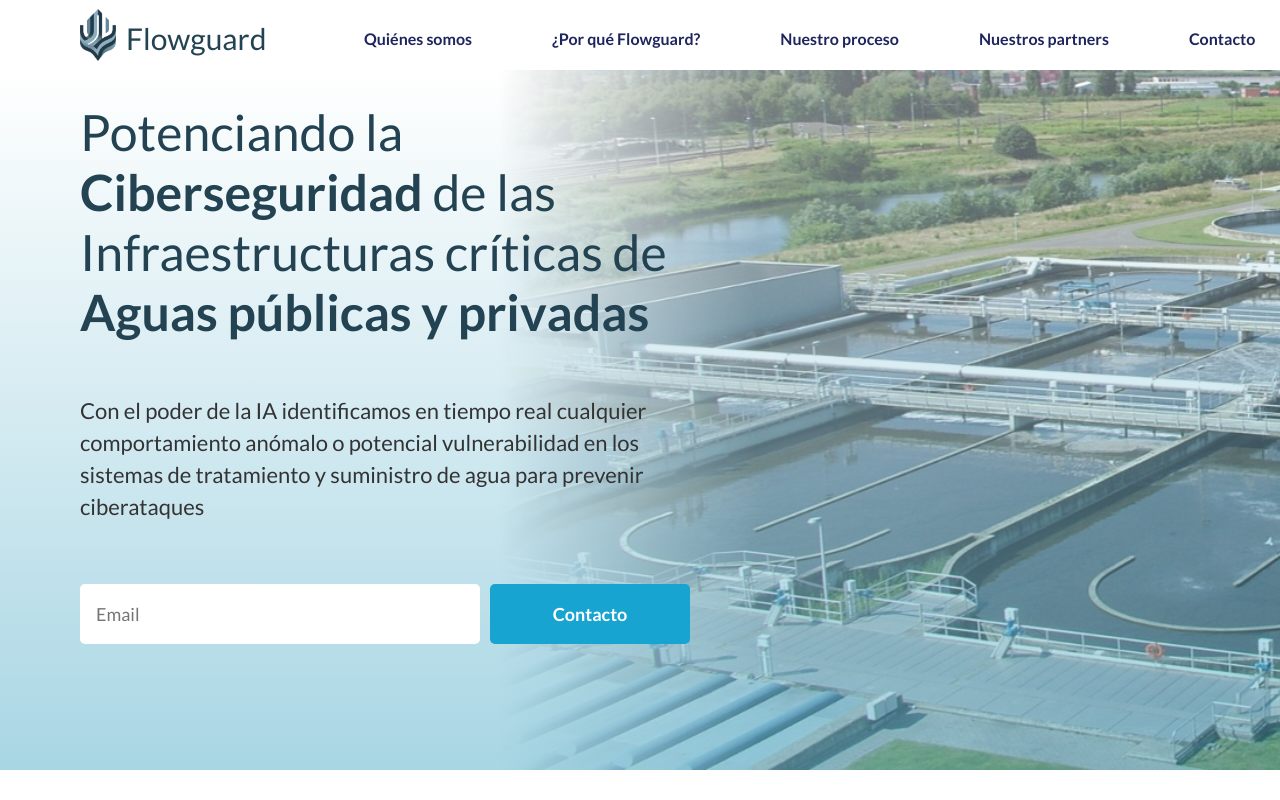
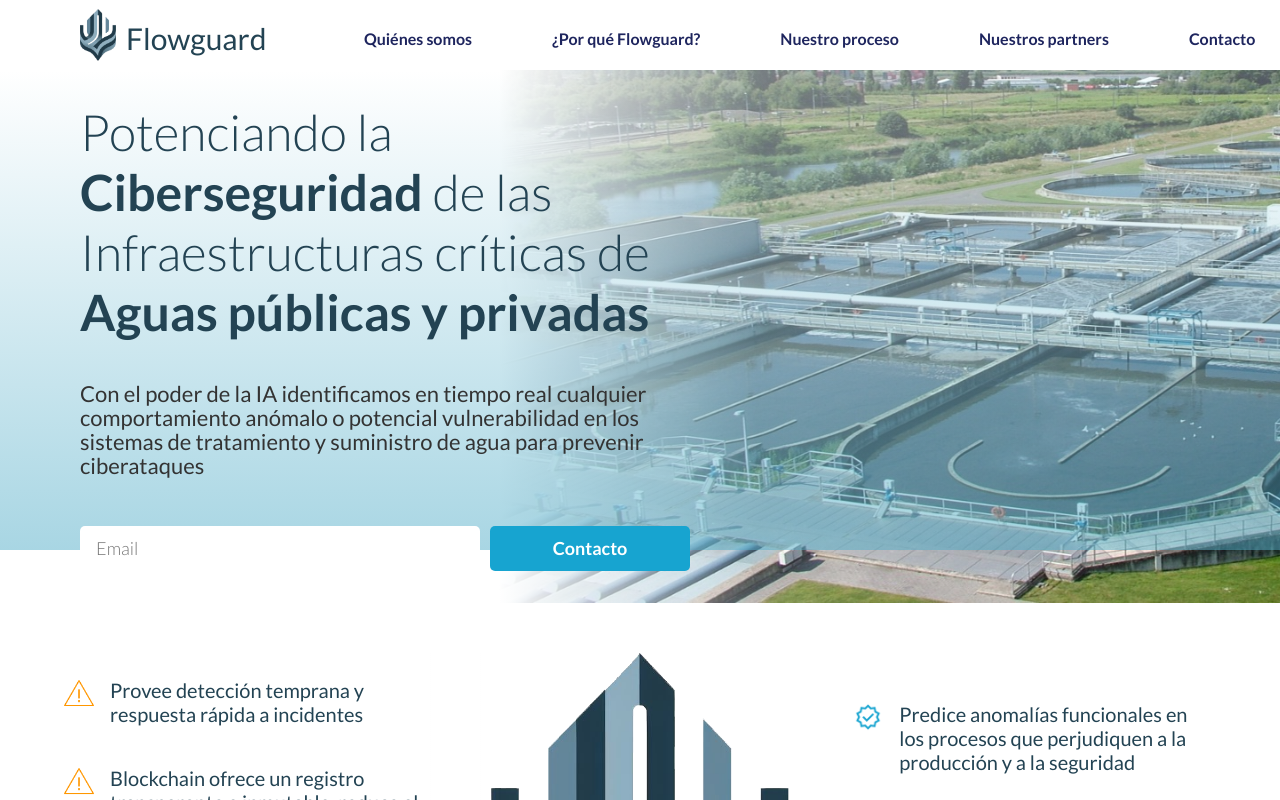
Before and after one commit to telcash/flowguard_frontend, a React (Create React App) app: page / in a window 1280 px wide. Shown: the top 800 px of the page. Built offline with nearby package versions, Linux system fonts and the light colour scheme.

Commit message:
Ajustados estilos en Hero para 1920px

```diff
--- a/public/index.html
+++ b/public/index.html
@@ -3,7 +3,11 @@
   <head>
     <meta charset="utf-8" />
     <link rel="icon" href="%PUBLIC_URL%/favicon.ico" />
-    <link href='https://fonts.googleapis.com/css?family=Lato:400,700' rel='stylesheet' type='text/css'>
+    <link rel="preconnect" href="https://fonts.googleapis.com">
+    <link rel="preconnect" href="https://fonts.gstatic.com" crossorigin>
+    <link rel="preconnect" href="https://fonts.googleapis.com">
+    <link rel="preconnect" href="https://fonts.gstatic.com" crossorigin>
+    <link href="https://fonts.googleapis.com/css2?family=Lato:ital,wght@0,100;0,300;0,400;0,700;0,900;1,100;1,300;1,400;1,700;1,900&display=swap" rel="stylesheet">
     <meta name="viewport" content="width=device-width, initial-scale=1" />
     <meta name="theme-color" content="#000000" />
     <meta name="description" content="Web site created using create-react-app"/>
--- a/src/App.css
+++ b/src/App.css
@@ -1,5 +1,5 @@
 :root {
-    --margin-sides-xl: 10rem;
+    --margin-sides-xl: 12rem;
     --margin-sides-l: 5rem;
     --margin-sides-m: 2.5rem;
     --margin-sides-s: 1.25rem;
@@ -22,6 +22,7 @@
     padding: 0;
     margin: 0;
     font-family: 'Lato';
+    font-weight: 300;
     scroll-padding-top: var(--navbar-height);
 }
 
--- a/src/components/cta/cta.css
+++ b/src/components/cta/cta.css
@@ -20,7 +20,7 @@
 
 .fg__cta-form button {
     width: 200px;
-    height: 60px;
+    height: 45px;
     border-radius: 5px;
     text-align: center;
     font-size: 18px;
--- a/src/containers/hero-section/hero-section.css
+++ b/src/containers/hero-section/hero-section.css
@@ -1,7 +1,7 @@
 .fg__hero {
     position: relative;
     width: 100%;
-    max-height: 700px;
+    max-height: 480px;
     background: linear-gradient(0deg, rgba(82, 173, 200, 0.5) 0%, rgba(256,256,256,0.3) 100%);
     display: grid;
     grid-template-columns: 39% 15% 46%;
@@ -10,7 +10,7 @@
 
 .fg__hero-heading{
     color: var(--primary-color);
-    font-size: 64px;
+    font-size: 50px;
     font-weight: 300;
     grid-area: 1 / 1 / 2 / 3;
     text-align: left;
@@ -25,9 +25,9 @@
 
 .fg__hero-description {
     color: var(--paragraph-color);
-    font-size: 24px;
-    font-weight: 400;
-    line-height: 32px;
+    font-size: 20px;
+    line-height: 24px;
+    font-weight: 500;
     grid-area: 2 / 1 / 3 / 3;
     display: flex;
     align-items: center;
```
